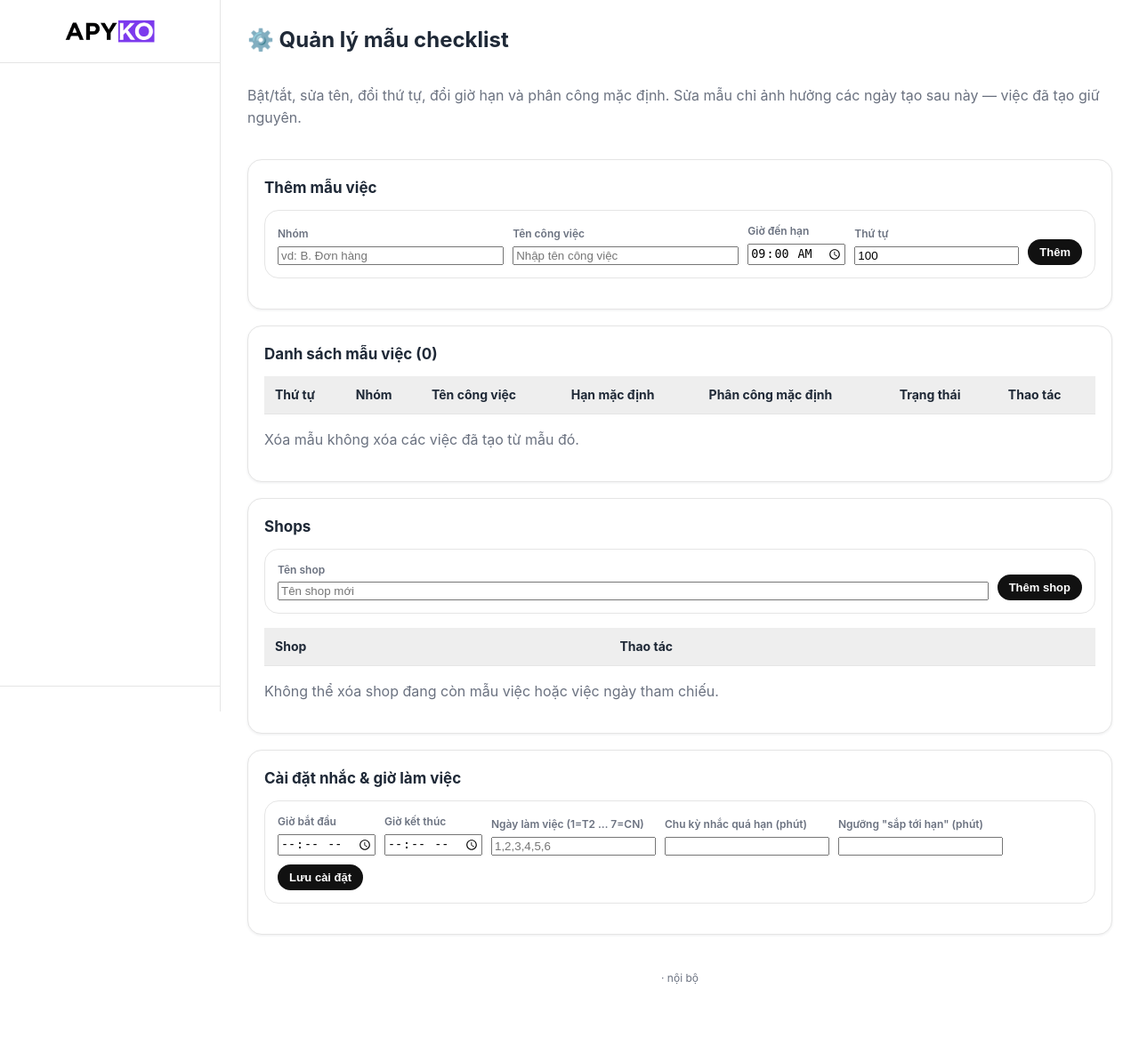
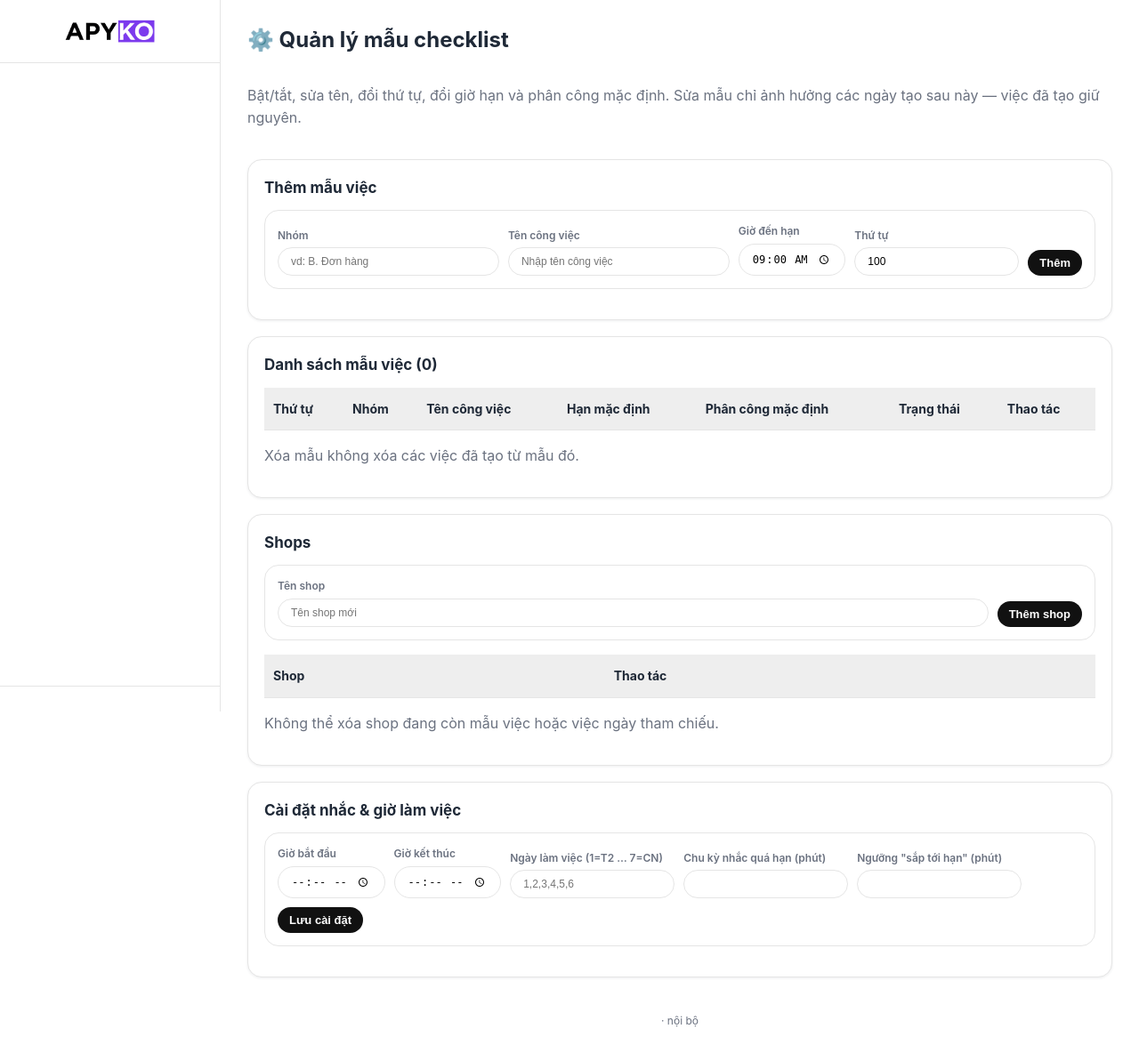
Before and after one commit to xuandz402-max/Apyko-Agency, a FastAPI app: template templates/checklist_admin.html in a window 1280 px wide. Shown: the whole page at 89% size. Before the commit the page ends 1107 px from the top, so only its background shows below. Run offline with FastAPI, Linux system fonts and the light colour scheme; the template is opened without the code that fills it, so the values that code supplies are empty.

Commit message:
Bo tron toan cuc moi o nhap/nut (rule nen :where specificity 0), bang Mau checklist them padding + zebra + hover de de doc

```diff
--- a/static/style.css
+++ b/static/style.css
@@ -135,6 +135,23 @@ a:hover { text-decoration: underline; }
 .code-big { font-size: 20px; font-weight: 800; letter-spacing: 2px; color: var(--brand-dark); }
 .field-error { display: block; color: var(--red); font-size: 13px; margin-top: 4px; }
 
+/* ---------- nền ô nhập / nút trần (toàn cục) ---------- */
+/* Rule nền cho MỌI ô nhập, kể cả ô trần ngoài .form/.filters (vd: ô trong bảng
+   Mẫu checklist, form-inline...). Dùng :where() để specificity = 0 nên mọi rule
+   theo class (.form input, .filters .input, .cl-note textarea...) luôn thắng —
+   không đúp viền/padding. Không ép width: ô trong bảng co theo cột. */
+input:where(:not([type="checkbox"]):not([type="radio"]):not([type="hidden"])),
+select {
+  border: 1px solid var(--line); background: #fff;
+  padding: 8px 14px; border-radius: 999px; font-size: inherit;
+}
+textarea {
+  border: 1px solid var(--line); background: #fff;
+  padding: 8px 12px; border-radius: 14px; font-size: inherit;
+}
+/* Nút trần cũng bo tròn; .btn/.hamburger/.cat-opt/.tab có rule riêng thắng rule này. */
+button { border-radius: 999px; }
+
 /* ---------- forms / buttons ---------- */
 .form label { display: block; margin-bottom: 12px; font-weight: 600; font-size: 14px; }
 .form input, .form select {
@@ -262,6 +279,15 @@ a:hover { text-decoration: underline; }
 .cl-notif { border-left: 4px solid var(--brand); }
 .cl-notif-read { opacity: 0.65; }
 
+/* Mẫu checklist (admin): hàng thoáng + nền xen kẽ để chữ không nối nhau */
+.cl-admin-table th, .cl-admin-table td { padding: 13px 10px; vertical-align: middle; }
+.cl-admin-table tbody tr:nth-child(even) { background: #FAFAFA; }
+.cl-admin-table tbody tr:hover { background: #F3F4F6; }
+.cl-admin-table td .t-group, .cl-admin-table td .t-title,
+.cl-admin-table td .shop-name { width: 100%; }
+.cl-admin-table td .t-assignee { display: block; width: 100%; margin-bottom: 6px; }
+.cl-admin-table td .t-shop { display: block; width: 100%; }
+
 /* ---------- định giá: ô tìm ngành hàng có gợi ý ---------- */
 .cat-picker { position: relative; display: block; }
 .cat-suggest { position: absolute; left: 0; right: 0; top: calc(100% + 4px); z-index: 30;
--- a/templates/checklist_admin.html
+++ b/templates/checklist_admin.html
@@ -31,7 +31,7 @@
 
 <div class="card">
   <div class="card-head"><h2>Danh sách mẫu việc ({{ templates|length }})</h2></div>
-  <div class="table-wrap"><table class="table" id="tplTable">
+  <div class="table-wrap"><table class="table cl-admin-table" id="tplTable">
     <thead><tr><th>Thứ tự</th><th>Nhóm</th><th>Tên công việc</th><th>Hạn mặc định</th><th>Phân công mặc định</th><th>Trạng thái</th><th>Thao tác</th></tr></thead>
     <tbody>
     {% for t in templates %}
@@ -75,7 +75,7 @@
       <button type="button" class="btn btn-primary btn-sm" id="shopAdd">Thêm shop</button>
     </div>
   </div>
-  <div class="table-wrap"><table class="table">
+  <div class="table-wrap"><table class="table cl-admin-table">
     <thead><tr><th>Shop</th><th>Thao tác</th></tr></thead>
     <tbody id="shopBody">
     {% for s in shops %}
```
